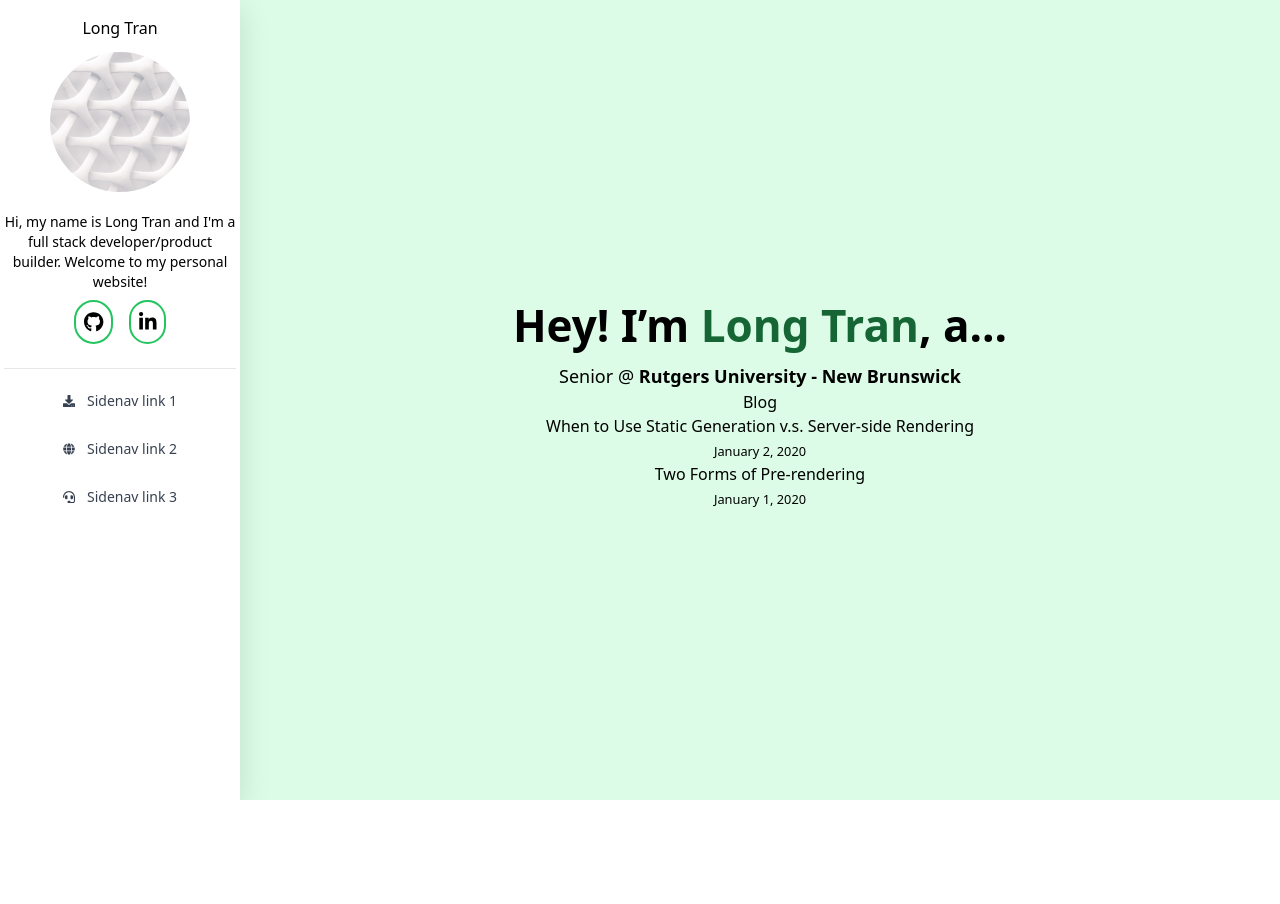
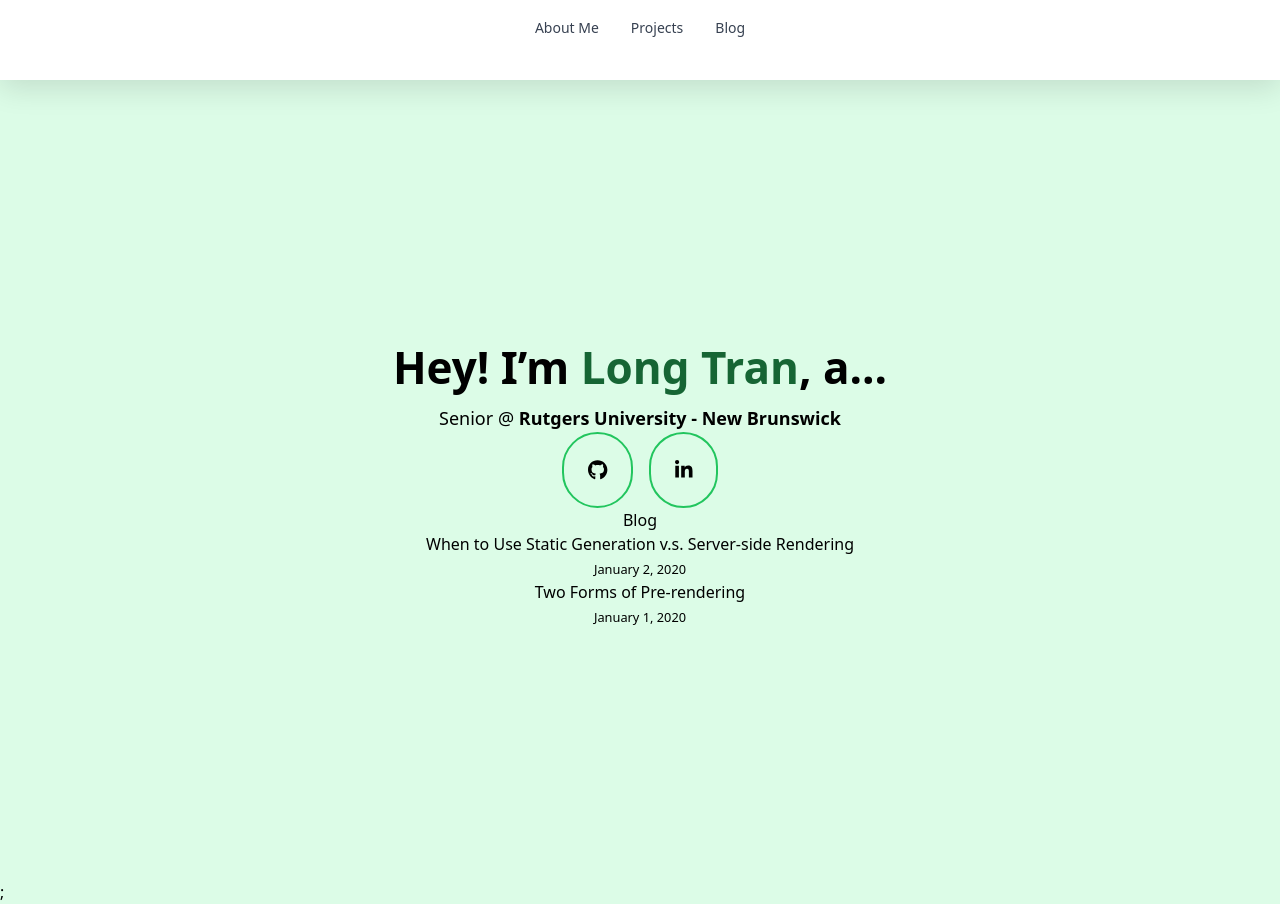
Before and after one commit to longtran1904/nextjs-blog, a Next.js app: page / in a window 1280 px wide. Before the commit the page ends 800 px from the top, so only its background shows below. Built offline with nearby package versions, Linux system fonts and the light colour scheme.

Commit message:
change NavBar to horizontal & add about me page

```diff
--- a/components/ContactBarButton.js
+++ b/components/ContactBarButton.js
@@ -2,7 +2,7 @@ import Link from 'next/link';
 
 export default function ContactBarButton({website, url, icon}){
     return(
-        <div className='p-2 mx-2 border-2 border-green-500 rounded-full'>
+        <div className='p-6 mx-2 border-2 border-green-500 rounded-full'>
             <Link href={url}>
                 {icon}
             </Link>
--- a/components/NavBar.js
+++ b/components/NavBar.js
@@ -8,48 +8,23 @@ import ContactBar from "./ContactBar";
 const authorName = "Long Tran";
 export default function NavBar(){
     return (
-        <div className="w-60 min-h-screen shadow-md bg-white px-1">
-            {/* Name and Avatar */}
-
-            <div className="relative py-4 h-auto flex flex-col items-center">
-                <h1>
-                    {authorName}
-                </h1>
-                <Image
-                    className="rounded-full my-3 mx-1"
-                    src='/images/profile.jpeg'
-                    width={140} height={140}
-                    alt="Avatar"
-                />
-                <p className="py-2 flex text-sm text-center items-center justify-center h-auto">Hi, my name is Long Tran and I'm a full stack developer/product builder. Welcome to my personal website!</p>
-                <ContactBar/>
-            </div>
-            <hr className="my-2"/>
+        <div className="h-20 min-w-screen shadow-md bg-white py-1">
             {/* Menu */}
-            <div className="flex items-center justify-center">
-                <ul>
+            <div >
+                <ul className="flex flex-row items-center justify-center">
                     <li>
-                        <a className="flex items-center text-sm py-4 h-12 overflow-hidden text-gray-700 text-ellipsis whitespace-nowrap rounded hover:text-gray-900 hover:bg-gray-100 transition duration-300 ease-in-out" href="#!" data-mdb-ripple="true" data-mdb-ripple-color="dark">
-                            <svg aria-hidden="true" focusable="false" data-prefix="fas" class="w-3 h-3 mr-3" role="img" xmlns="http://www.w3.org/2000/svg" viewBox="0 0 512 512">
-                            <path fill="currentColor" d="M216 0h80c13.3 0 24 10.7 24 24v168h87.7c17.8 0 26.7 21.5 14.1 34.1L269.7 378.3c-7.5 7.5-19.8 7.5-27.3 0L90.1 226.1c-12.6-12.6-3.7-34.1 14.1-34.1H192V24c0-13.3 10.7-24 24-24zm296 376v112c0 13.3-10.7 24-24 24H24c-13.3 0-24-10.7-24-24V376c0-13.3 10.7-24 24-24h146.7l49 49c20.1 20.1 52.5 20.1 72.6 0l49-49H488c13.3 0 24 10.7 24 24zm-124 88c0-11-9-20-20-20s-20 9-20 20 9 20 20 20 20-9 20-20zm64 0c0-11-9-20-20-20s-20 9-20 20 9 20 20 20 20-9 20-20z"></path>
-                            </svg>
-                            <span>Sidenav link 1</span>
+                        <a className="flex items-center text-sm py-4 mx-4 h-12 overflow-hidden text-gray-700 text-ellipsis whitespace-nowrap rounded hover:text-gray-900 hover:bg-gray-100 transition duration-300 ease-in-out" href="#!" data-mdb-ripple="true" data-mdb-ripple-color="dark">
+                            <span>About Me</span>
                         </a>
                     </li>
                     <li>
-                        <a className="flex items-center text-sm py-4 h-12 overflow-hidden text-gray-700 text-ellipsis whitespace-nowrap rounded hover:text-gray-900 hover:bg-gray-100 transition duration-300 ease-in-out" href="#!" data-mdb-ripple="true" data-mdb-ripple-color="dark">
-                            <svg aria-hidden="true" focusable="false" data-prefix="fas" class="w-3 h-3 mr-3" role="img" xmlns="http://www.w3.org/2000/svg" viewBox="0 0 496 512">
-                            <path fill="currentColor" d="M336.5 160C322 70.7 287.8 8 248 8s-74 62.7-88.5 152h177zM152 256c0 22.2 1.2 43.5 3.3 64h185.3c2.1-20.5 3.3-41.8 3.3-64s-1.2-43.5-3.3-64H155.3c-2.1 20.5-3.3 41.8-3.3 64zm324.7-96c-28.6-67.9-86.5-120.4-158-141.6 24.4 33.8 41.2 84.7 50 141.6h108zM177.2 18.4C105.8 39.6 47.8 92.1 19.3 160h108c8.7-56.9 25.5-107.8 49.9-141.6zM487.4 192H372.7c2.1 21 3.3 42.5 3.3 64s-1.2 43-3.3 64h114.6c5.5-20.5 8.6-41.8 8.6-64s-3.1-43.5-8.5-64zM120 256c0-21.5 1.2-43 3.3-64H8.6C3.2 212.5 0 233.8 0 256s3.2 43.5 8.6 64h114.6c-2-21-3.2-42.5-3.2-64zm39.5 96c14.5 89.3 48.7 152 88.5 152s74-62.7 88.5-152h-177zm159.3 141.6c71.4-21.2 129.4-73.7 158-141.6h-108c-8.8 56.9-25.6 107.8-50 141.6zM19.3 352c28.6 67.9 86.5 120.4 158 141.6-24.4-33.8-41.2-84.7-50-141.6h-108z"></path>
-                            </svg>
-                            <span>Sidenav link 2</span>
+                        <a className="flex items-center text-sm py-4 mx-4 h-12 overflow-hidden text-gray-700 text-ellipsis whitespace-nowrap rounded hover:text-gray-900 hover:bg-gray-100 transition duration-300 ease-in-out" href="#!" data-mdb-ripple="true" data-mdb-ripple-color="dark">
+                            <span>Projects</span>
                         </a>
                     </li>
                     <li>
-                        <a className="flex items-center text-sm py-4 h-12 overflow-hidden text-gray-700 text-ellipsis whitespace-nowrap rounded hover:text-gray-900 hover:bg-gray-100 transition duration-300 ease-in-out" href="#!" data-mdb-ripple="true" data-mdb-ripple-color="dark">
-                            <svg aria-hidden="true" focusable="false" data-prefix="fas" class="w-3 h-3 mr-3" role="img" xmlns="http://www.w3.org/2000/svg" viewBox="0 0 512 512">
-                            <path fill="currentColor" d="M192 208c0-17.67-14.33-32-32-32h-16c-35.35 0-64 28.65-64 64v48c0 35.35 28.65 64 64 64h16c17.67 0 32-14.33 32-32V208zm176 144c35.35 0 64-28.65 64-64v-48c0-35.35-28.65-64-64-64h-16c-17.67 0-32 14.33-32 32v112c0 17.67 14.33 32 32 32h16zM256 0C113.18 0 4.58 118.83 0 256v16c0 8.84 7.16 16 16 16h16c8.84 0 16-7.16 16-16v-16c0-114.69 93.31-208 208-208s208 93.31 208 208h-.12c.08 2.43.12 165.72.12 165.72 0 23.35-18.93 42.28-42.28 42.28H320c0-26.51-21.49-48-48-48h-32c-26.51 0-48 21.49-48 48s21.49 48 48 48h181.72c49.86 0 90.28-40.42 90.28-90.28V256C507.42 118.83 398.82 0 256 0z"></path>
-                            </svg>
-                            <span>Sidenav link 3</span>
+                        <a className="flex items-center text-sm py-4 mx-4 h-12 overflow-hidden text-gray-700 text-ellipsis whitespace-nowrap rounded hover:text-gray-900 hover:bg-gray-100 transition duration-300 ease-in-out" href="#!" data-mdb-ripple="true" data-mdb-ripple-color="dark">
+                            <span>Blog</span>
                         </a>
                     </li>
                 </ul>
--- a/components/layout.js
+++ b/components/layout.js
@@ -14,18 +14,12 @@ export default function Layout({ children, home }) {
                     name='description'
                     content='Learn how to build a personal website using Next.js'
                 />
-                <meta
-                    property="og:image"
-                    content={`https://og-image.vercel.app/${encodeURI(
-                        siteTitle,
-                    )}.png?theme=light&md=0&fontSize=75px&images=https%3A%2F%2Fassets.vercel.com%2Fimage%2Fupload%2Ffront%2Fassets%2Fdesign%2Fnextjs-black-logo.svg`}
-                />
                 <meta name='og:title' content={siteTitle}/>
                 <meta name='twitter:card' content='summary_large_image'/>
                 <meta name="theme-color" content="#3a785b" />
                 <style type="text/css">{dom.css()}</style>
             </Head>
-            <div className="relative min-h-screen flex flex-row bg-green-100">
+            <div className="relative min-h-screen flex flex-col bg-green-100">
                 <NavBar />
                 <div className='relative flex-1'>
                     <main>{children}</main>
--- a/pages/_app.js
+++ b/pages/_app.js
@@ -1,10 +1,15 @@
 import '../styles/globals.css';
 import { config } from "@fortawesome/fontawesome-svg-core";
+import Layout from '../components/layout';
 
 // Disable the automatic insertion of CSS into head of document
 // Because we fixed to render on server side using dom.css from fontawesome
 config.autoAddCss = false;
 
 export default function App({ Component, pageProps }) {
-    return <Component {...pageProps} />;
+    return (
+        <Layout home>
+            <Component {...pageProps} />;
+        </Layout>
+    )
 }
--- /dev/null
+++ b/pages/about.js
@@ -0,0 +1,24 @@
+import Image from "next/image";
+
+const authorName = "Long Tran";
+export default function About({buttons}) {
+    return (
+        <div>
+            {/* Name and Avatar */}
+            <div className="relative py-4 h-auto flex flex-col items-center">
+                <h1>
+                    {authorName}
+                </h1>
+                <Image
+                    className="rounded-full my-3 mx-1"
+                    src='/images/profile.jpeg'
+                    width={140} height={140}
+                    alt="Avatar"
+                />
+                <p className="py-2 flex text-sm text-center items-center justify-center h-auto">Hi, my name is Long Tran and I'm a full stack developer/product builder. Welcome to my personal website!</p>
+
+            </div>
+            <hr className="my-2"/>
+        </div>
+    )
+};
--- a/pages/index.js
+++ b/pages/index.js
@@ -3,7 +3,7 @@ import Layout, { siteTitle } from '../components/layout';
 import { getSortedPostsData } from '../lib/posts';
 import HomeData from '../content/home.json'
 
-import LandingPage from './LandingPage';
+import LandingPage from './landing';
 
 export async function getStaticProps(){
   const allPostsData = getSortedPostsData();
@@ -17,11 +17,11 @@ export async function getStaticProps(){
 
 export default function Home( {allPostsData, taglines} ) {
   return (
-    <Layout home>
+    <>
       <Head>
         <title>{siteTitle}</title>
       </Head>
       <LandingPage allPostsData={allPostsData} taglines={taglines}/>
-    </Layout>
+    </>
   )
 }
--- a/pages/LandingPage.js
+++ b/pages/landing.js
@@ -1,5 +1,6 @@
 
 import Link from 'next/link';
+import ContactBar from '../components/ContactBar';
 import Date from '../components/date';
 
 export default function LandingPage({allPostsData, taglines}) {
@@ -34,6 +35,7 @@ export default function LandingPage({allPostsData, taglines}) {
                             </li>
                         ))}
                     </ul>
+                    <ContactBar/>
                 </section>
 
                 {/* Display blog posts */}
--- a/pages/posts/[id].js
+++ b/pages/posts/[id].js
@@ -2,7 +2,6 @@ import Layout from '../../components/layout';
 import { getAllPostIds, getPostData } from '../../lib/posts';
 import Head from 'next/head';
 import Date from '../../components/date';
-import utilStyles from '../../styles/utils.module.css';
 
 
 export async function getStaticPaths() {
@@ -27,8 +26,8 @@ export default function Post({ postData }) {
                 <title>{postData.title}</title>
             </Head>
             <article>
-                <h1 className={utilStyles.headingXl}>{postData.title}</h1>
-                <div className={utilStyles.lightText}>
+                <h1>{postData.title}</h1>
+                <div>
                 <Date dateString={postData.date} />
                 </div>
                 <div dangerouslySetInnerHTML={{ __html: postData.contentHtml }} />
```
Also changed, not shown: components/layout.module.css (deleted, +0 -15 lines).
